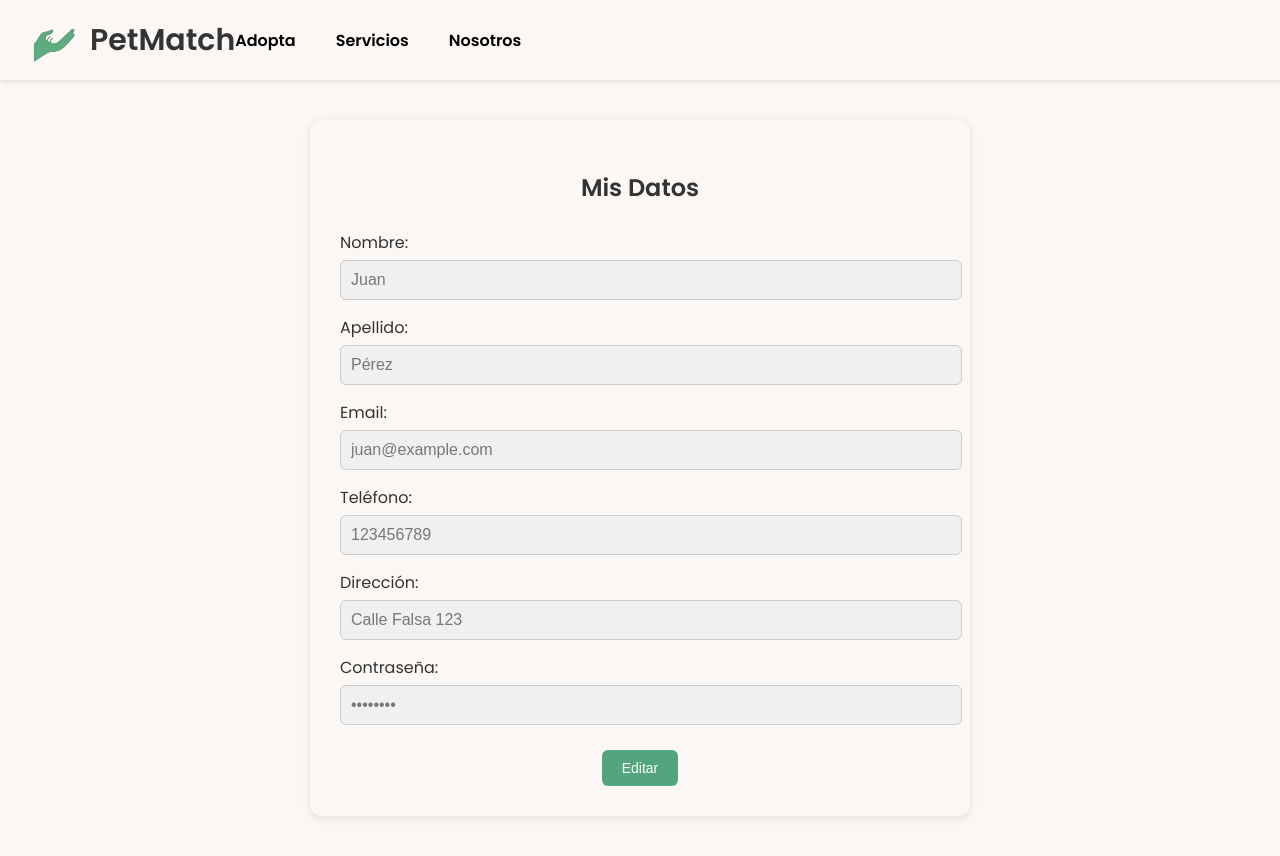
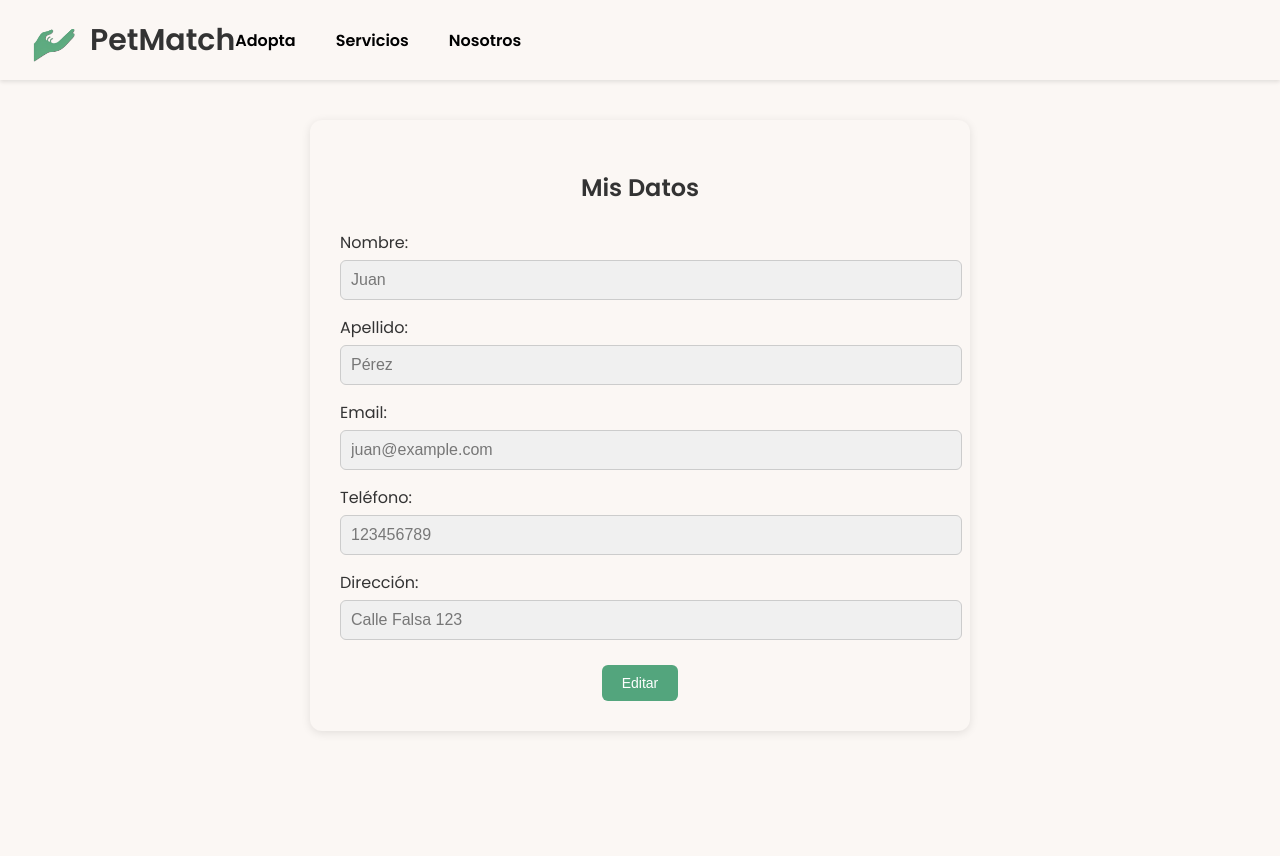
Before and after one commit to valentinacgarcia/PROYECTO, a React (Create React App) app in the folder frontend/: page /datos in a window 1280 px wide. Shown: the top 856 px of the page. After the commit the page ends 800 px from the top, so only its background shows below. Built offline with nearby package versions, Linux system fonts and the light colour scheme.

Commit message:
metodo fetch

```diff
--- a/frontend/src/features/auth/Register/RegisterForm.jsx
+++ b/frontend/src/features/auth/Register/RegisterForm.jsx
@@ -71,10 +71,41 @@ const RegisterForm = () => {
       return;
     }
 
-    setFormError("");
-    //setSubmittedData(formData);
-    console.log("Formulario válido:", formData);
-    navigate('/login')
+
+    //setFormError("");
+    //console.log("Formulario válido:", formData);
+    //navigate('/login')
+
+    //Metodo de conexion con el back
+
+    fetch('http://localhost:8000/user/create', {
+      method: 'POST',
+      headers: {
+        'Content-Type': 'application/json',
+      },
+      body: JSON.stringify({
+        nombre: formData.nombre,
+        apellido: formData.apellido,
+        email: formData.email,
+        telefono: formData.telefono,
+        direccion: formData.direccion,
+        password: formData.contraseña, // importante: el backend espera "password"
+      }),
+    })
+      .then((response) => {
+        if (!response.ok) {
+          throw new Error('Error al registrar usuario');
+        }
+        return response.json();
+      })
+      .then((data) => {
+        console.log('Registro exitoso:', data);
+        navigate('/login');
+      })
+      .catch((error) => {
+        console.error('Error:', error);
+        setFormError('Hubo un problema al registrar. Intente más tarde.');
+      });
   };
 
   return (
@@ -96,7 +127,7 @@ const RegisterForm = () => {
         <input type="text" name="email" placeholder="ejemplo@correo.com" value={formData.email} onChange={handleChange} autoComplete="off" />
 
         <label htmlFor="Direccion">Direccion</label>
-        <input type="text" name="direccion" placeholder="Ingrese su direccion" value={formData.contraseña} onChange={handleChange}/>
+        <input type="text" name="direccion" placeholder="Ingrese su direccion" value={formData.direccion} onChange={handleChange}/>
 
         <label htmlFor="telefono">Teléfono</label>
         <input type="tel" name="telefono" placeholder='Ej: 1183489432'value={formData.telefono} onChange={handleChange}/>
--- a/frontend/src/features/upd/Datos.jsx
+++ b/frontend/src/features/upd/Datos.jsx
@@ -92,17 +92,6 @@ const Datos = () => {
           />
         </label>
 
-        <label>
-          Contraseña:
-          <input
-            type="password"
-            name="password"
-            value={formData.password}
-            onChange={handleChange}
-            disabled={!editMode}
-          />
-        </label>
-
         <div className="botones">
           {!editMode ? (
             <button type="button" className="edit-button" onClick={handleEditClick}>
```
